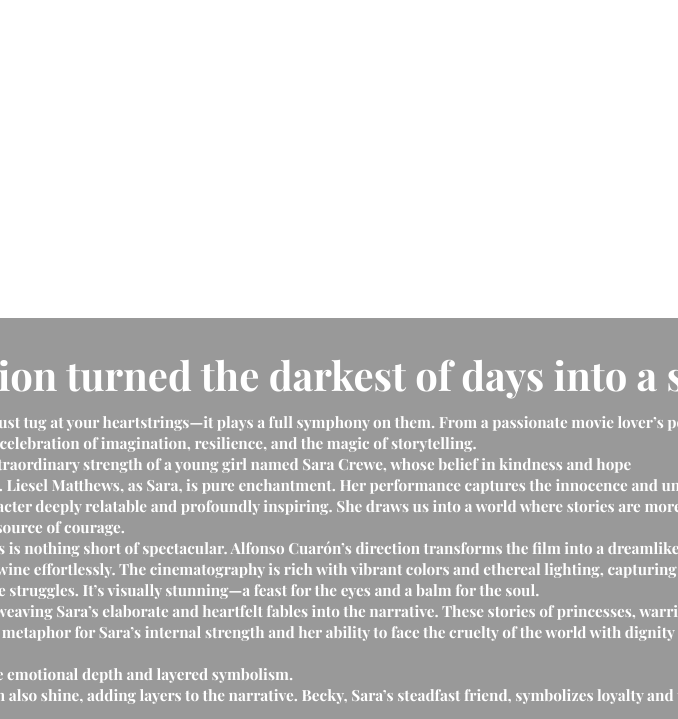
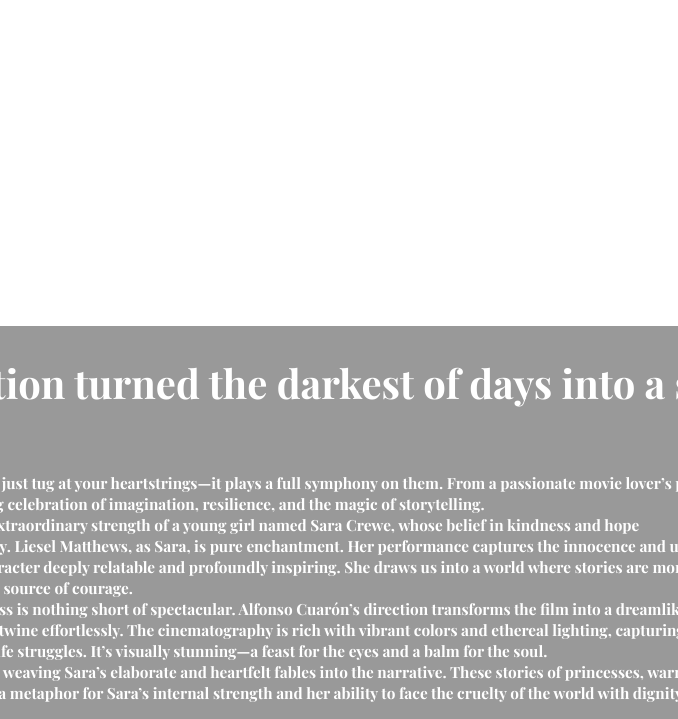
Before and after one commit to tessin163/polaroid, a plain HTML site: page ALittlePrincess.html in a window 1280 px wide. Shown: the part 482-1201 px from the top of the page, without its empty margins (299-977 px from the left). Drawn offline with nearby package versions, Linux system fonts and the light colour scheme.

Commit message:
Update ALittlePrincess.html

```diff
--- a/ALittlePrincess.html
+++ b/ALittlePrincess.html
@@ -10,12 +10,7 @@
 	<title>ALittlePrincess</title>
 </head>
 <style>
-	body{
-		margin:0;
-		padding:0;
-		height:100%;
-		overflow-x;hidden;
-	}
+
 	h1{
 	   font-size:5vw; font-family:'Playfair Display',serif;color:white,margin:0;
 
```
